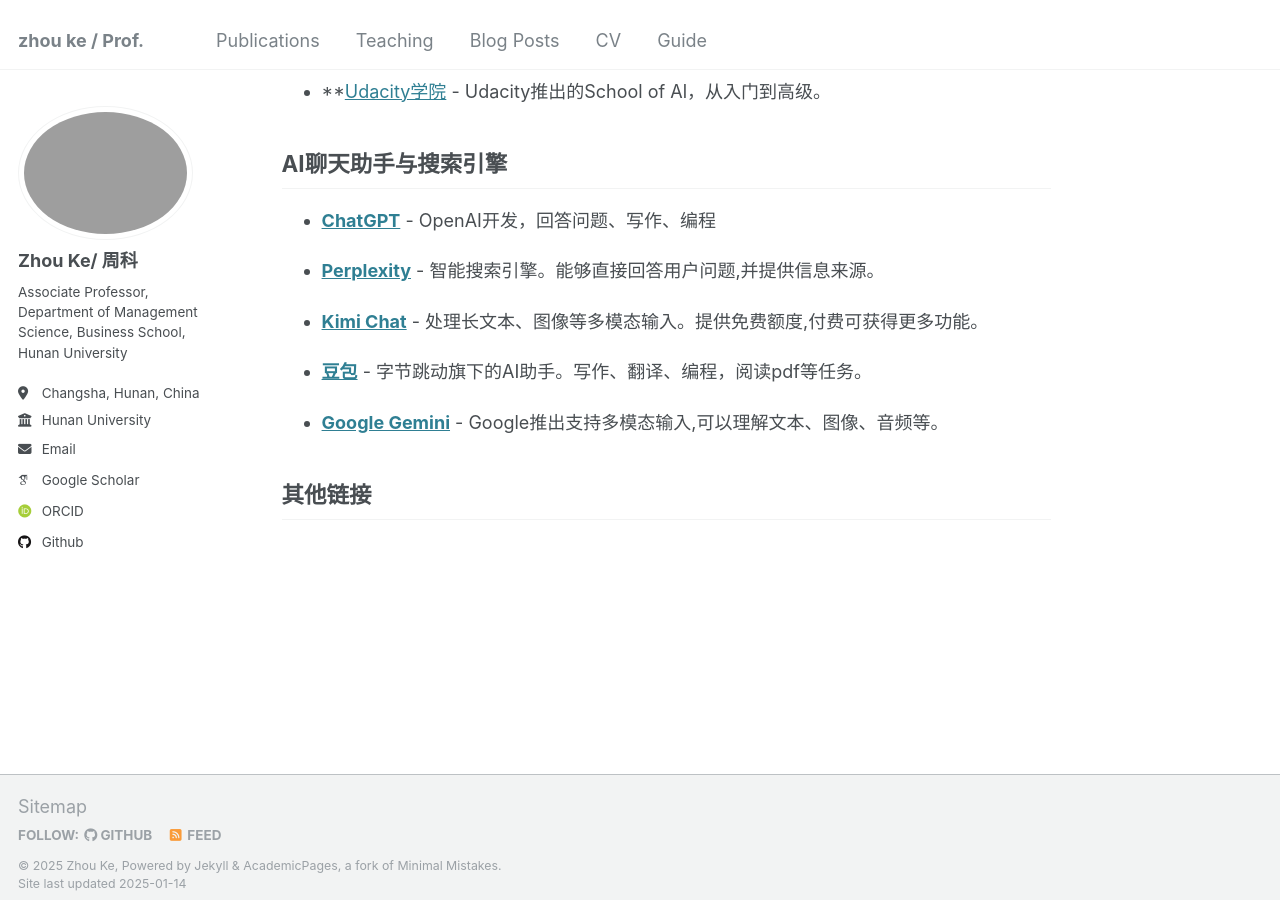
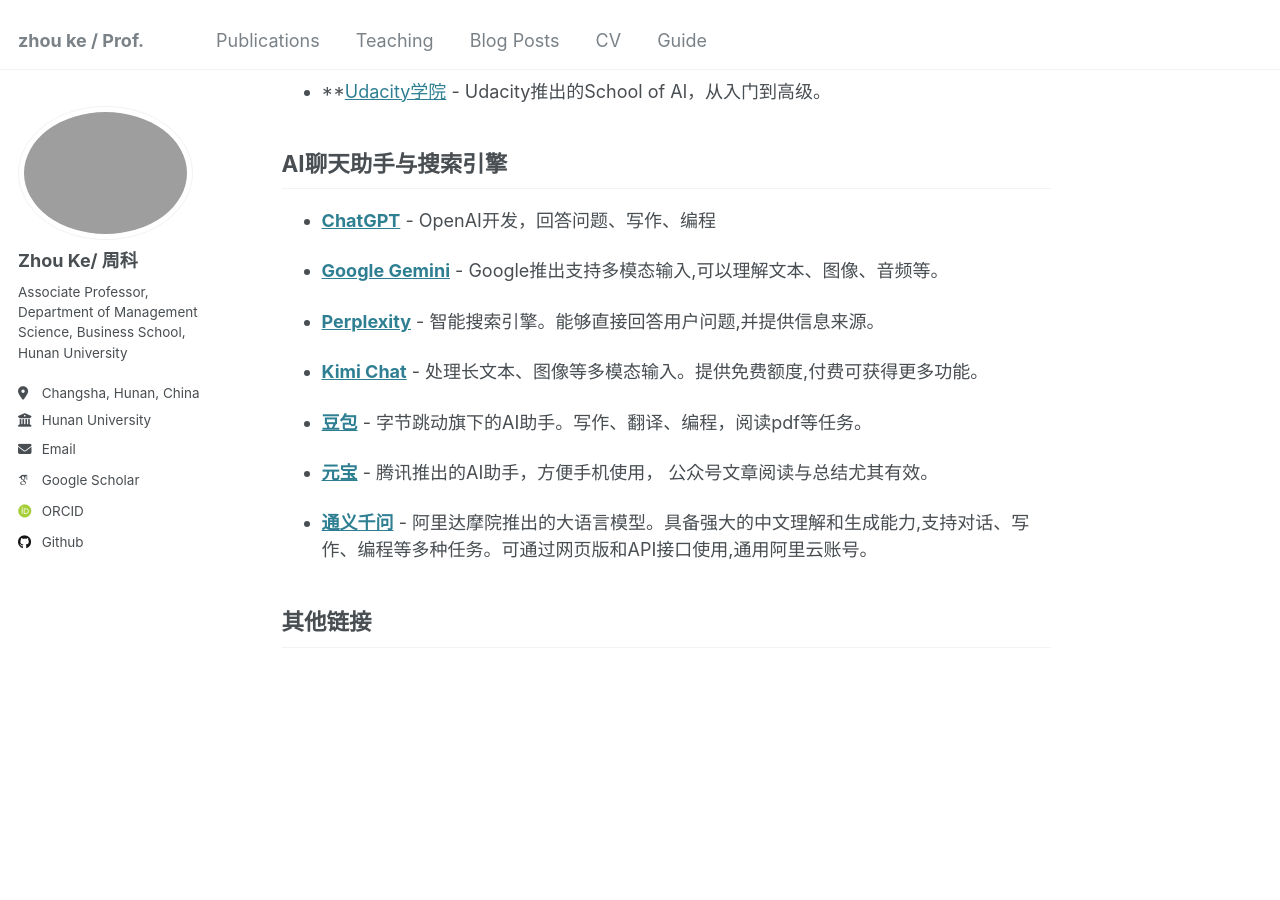
Before and after one commit to hustzhke/hustzhke.github.io, a Jekyll site: the page built from _pages/about.md, in a window 1280 px wide and 900 px high, scrolled down 986 px. Built offline with Jekyll 4.4.1, drawn with Linux system fonts in a browser that asks for light colours; some web fonts are replaced.

Commit message:
Update about.md

```diff
--- a/_pages/about.md
+++ b/_pages/about.md
@@ -31,13 +31,16 @@
 
 * **[ChatGPT](https://chat.openai.com/)** - OpenAI开发，回答问题、写作、编程
 
+* **[Google Gemini](https://gemini.google.com/)** - Google推出支持多模态输入,可以理解文本、图像、音频等。
+
 * **[Perplexity](https://www.perplexity.ai/)** - 智能搜索引擎。能够直接回答用户问题,并提供信息来源。
 
 * **[Kimi Chat](https://kimi.moonshot.cn/)** - 处理长文本、图像等多模态输入。提供免费额度,付费可获得更多功能。
 
 * **[豆包](https://www.doubao.com/)** - 字节跳动旗下的AI助手。写作、翻译、编程，阅读pdf等任务。
 
-* **[Google Gemini](https://gemini.google.com/)** - Google推出支持多模态输入,可以理解文本、图像、音频等。
+* **[元宝](https://yuanbao.tencent.com/chat/naQivTmsDa)** - 腾讯推出的AI助手，方便手机使用， 公众号文章阅读与总结尤其有效。
 
+* **[通义千问](https://tongyi.aliyun.com/)** - 阿里达摩院推出的大语言模型。具备强大的中文理解和生成能力,支持对话、写作、编程等多种任务。可通过网页版和API接口使用,通用阿里云账号。
 
 ## 其他链接
```
